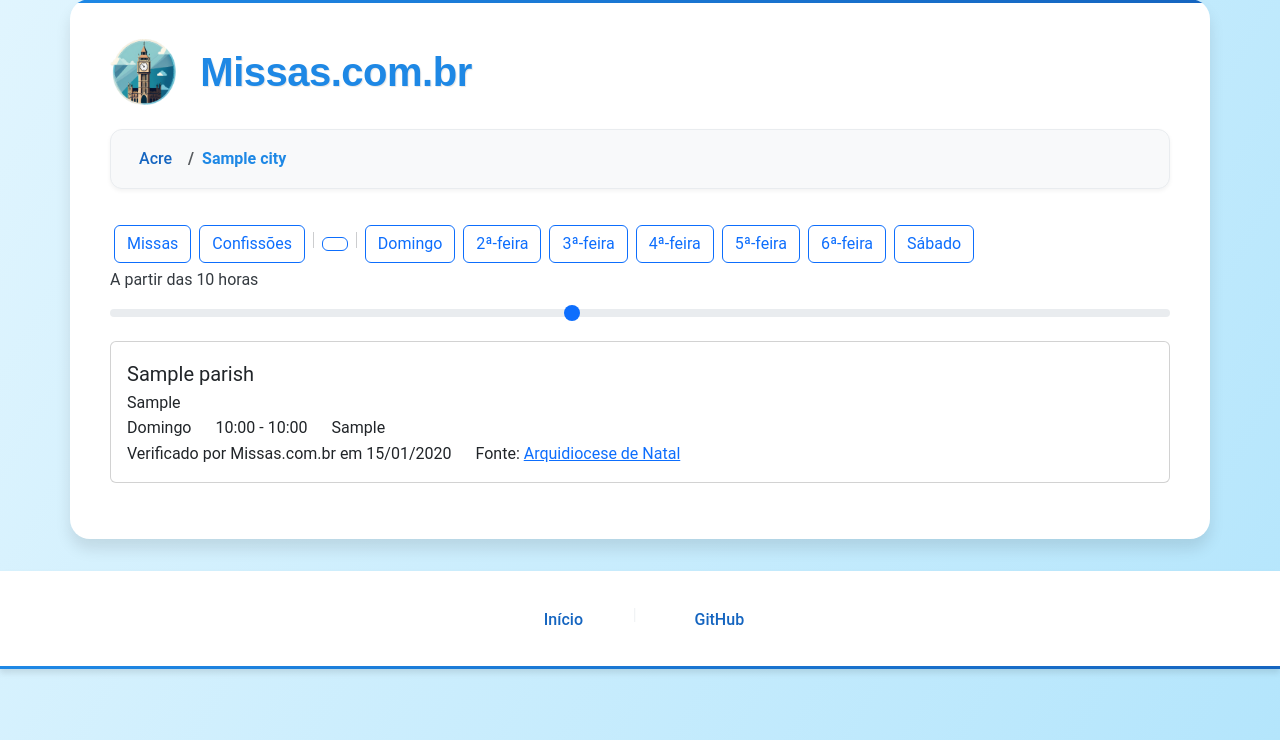
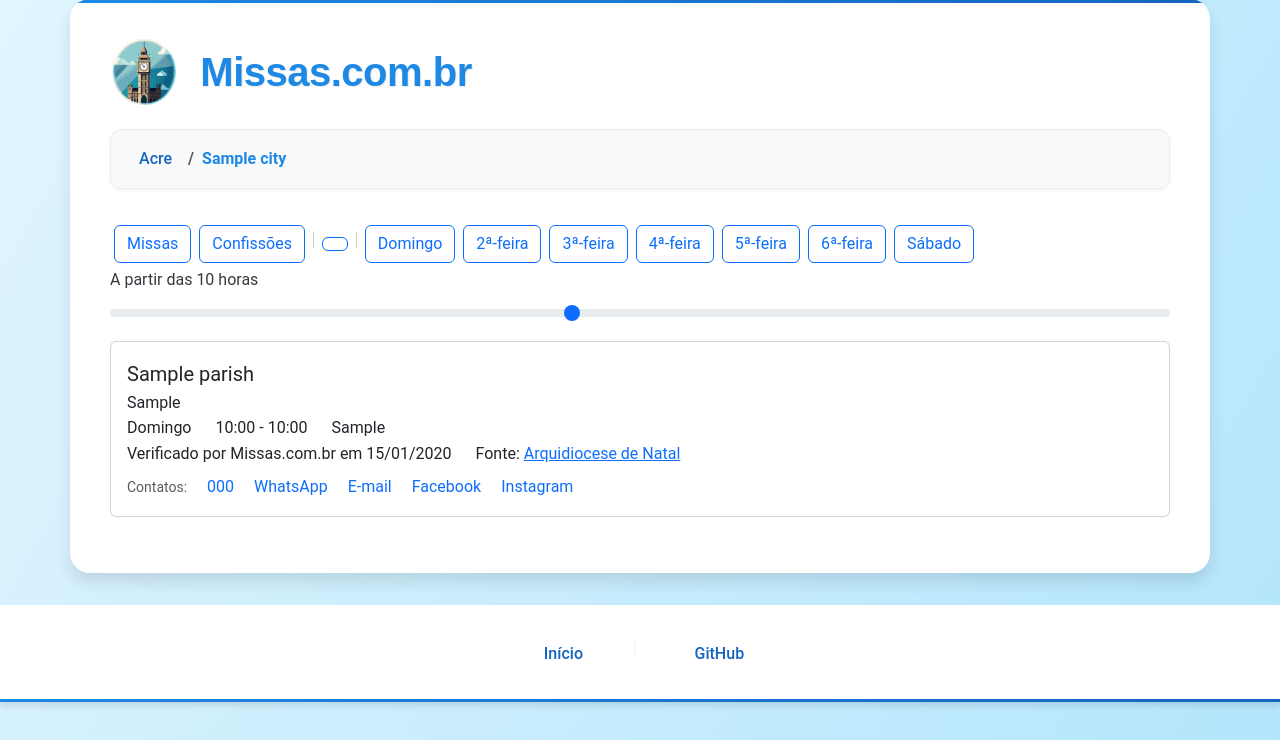
Before and after one commit to lucasrcezimbra/missas.com.br, a Django app: template missas/core/templates/parishes_by_city.html in a window 1280 px wide. Shown: the part 33-773 px from the top of the page. Run offline with Django 5.2, Linux system fonts and the light colour scheme; data comes from the database, SQL or seed files in the repository; tables that the repository leaves empty hold one stand-in row (values such as "Sample post"); the template is opened without the code that fills it: values that come from a table or form of the project are taken from there, most other values are stand-ins (such as "Sample title", 1, 10 or a date in 2020); parts of the project's set-up code (start-up, migrations or seed data) failed here and were passed over; some libraries are stand-ins or nearby versions.

Commit message:
feat: contact information (#100)

```diff
--- a/missas/core/templates/cards.html
+++ b/missas/core/templates/cards.html
@@ -44,13 +44,71 @@
                         <span>
                             <i class="fa-solid fa-exclamation-circle"></i>
                             {% if schedule.source.link %}
-                                Fonte: <a href="{{ schedule.source.link }}" target="_blank">{{ schedule.source.description }}</a>
+                                Fonte:
+                                <a href="{{ schedule.source.link }}"
+                                   target="_blank"
+                                   rel="noopener noreferrer">{{ schedule.source.description }}</a>
                             {% else %}
                                 Fonte: {{ schedule.source.description }}
                             {% endif %}
                         </span>
                     </div>
                 </div>
+                {% if schedule.parish.contact %}
+                    <div class="row mt-2">
+                        <div class="col">
+                            <div class="d-flex align-items-center flex-wrap">
+                                <span class="me-3 text-muted small">Contatos:</span>
+                                {% if schedule.parish.contact.phone %}
+                                    <span class="me-3 d-inline-flex align-items-center">
+                                        <i class="fa-solid fa-phone text-primary me-1"></i>
+                                        <a href="tel:{{ schedule.parish.contact.phone }}"
+                                           aria-label="Telefone da paróquia"
+                                           class="text-decoration-none">{{ schedule.parish.contact.phone }}</a>
+                                    </span>
+                                {% endif %}
+                                {% if schedule.parish.contact.whatsapp %}
+                                    <a href="https://wa.me/{{ schedule.parish.contact.whatsapp }}"
+                                       target="_blank"
+                                       rel="noopener noreferrer"
+                                       aria-label="WhatsApp da paróquia"
+                                       class="me-3 text-decoration-none d-inline-flex align-items-center">
+                                        <i class="fa-brands fa-whatsapp text-success"></i>
+                                        <span class="ms-1">WhatsApp</span>
+                                    </a>
+                                {% endif %}
+                                {% if schedule.parish.contact.email %}
+                                    <a href="mailto:{{ schedule.parish.contact.email }}"
+                                       aria-label="E-mail da paróquia"
+                                       class="me-3 text-decoration-none d-inline-flex align-items-center">
+                                        <i class="fa-solid fa-envelope text-secondary"></i>
+                                        <span class="ms-1">E-mail</span>
+                                    </a>
+                                {% endif %}
+                                {% if schedule.parish.contact.facebook %}
+                                    <a href="https://facebook.com/{{ schedule.parish.contact.facebook }}"
+                                       target="_blank"
+                                       rel="noopener noreferrer"
+                                       aria-label="Facebook da paróquia"
+                                       class="me-3 text-decoration-none d-inline-flex align-items-center">
+                                        <i class="fa-brands fa-facebook text-primary"></i>
+                                        <span class="ms-1">Facebook</span>
+                                    </a>
+                                {% endif %}
+                                {% if schedule.parish.contact.instagram %}
+                                    <a href="https://instagram.com/{{ schedule.parish.contact.instagram }}"
+                                       target="_blank"
+                                       rel="noopener noreferrer"
+                                       aria-label="Instagram da paróquia"
+                                       class="me-3 text-decoration-none d-inline-flex align-items-center">
+                                        <i class="fa-brands fa-instagram" style="color: #E1306C;"></i>
+                                        <span class="ms-1">Instagram</span>
+                                    </a>
+                                {% endif %}
+                            </div>
+                        </div>
+                    </div>
+                {% endif %}
             </div>
         </div>
     {% empty %}
```
Also changed, not shown: missas/core/tests/test_view_by_city.py (+1 -4 lines), 1 other file.
